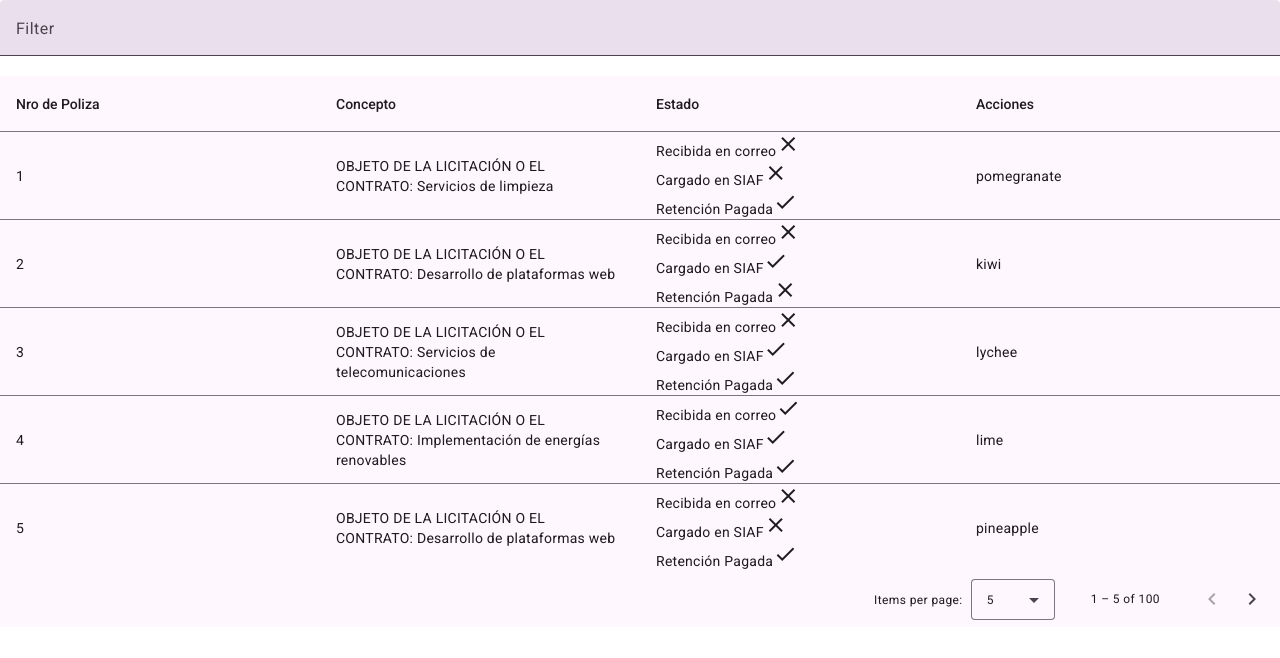
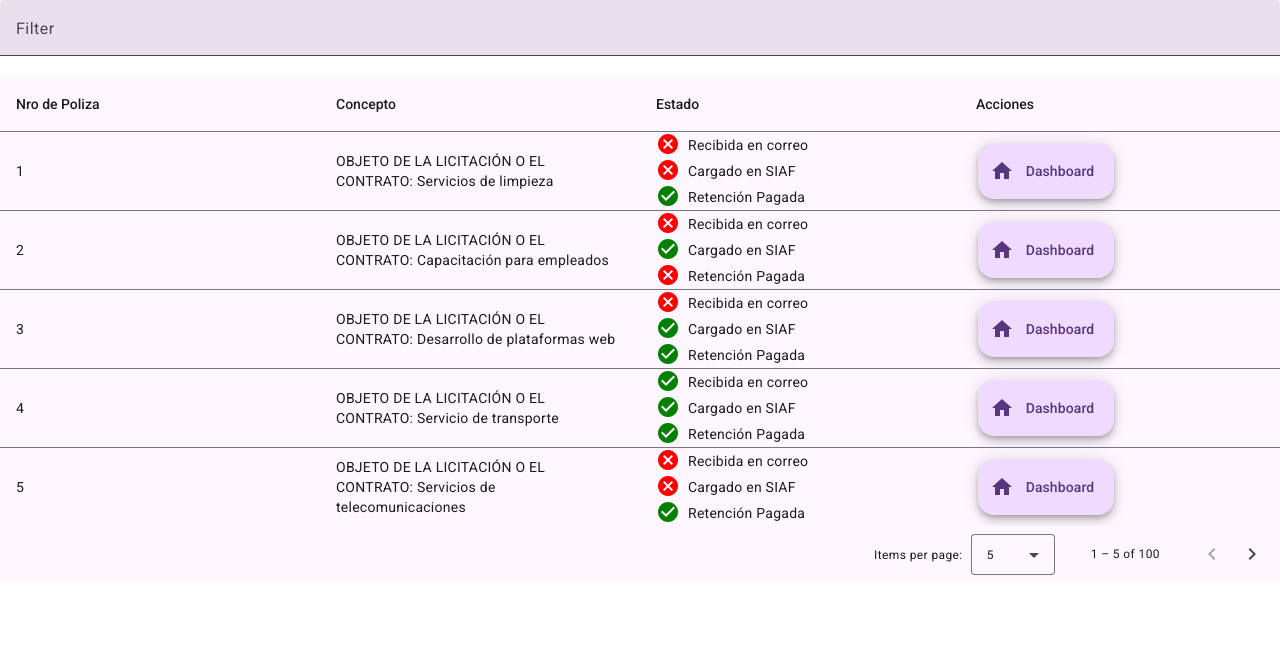
Before and after one commit to baypablosantiago/Tesoreria-FRONT, an Angular app: page / in a window 1280 px wide. Shown: the top 658 px of the page. Built offline with nearby package versions, Linux system fonts and the light colour scheme.

Commit message:
dash button

```diff
--- /dev/null
+++ b/src/app/components/dash-button/dash-button.component.html
@@ -0,0 +1,6 @@
+<div class="dash-button-container">
+    <button mat-fab extended>
+      <mat-icon>home</mat-icon>
+       Dashboard
+    </button>
+  </div>
--- /dev/null
+++ b/src/app/components/dash-button/dash-button.component.scss
@@ -0,0 +1,31 @@
+section {
+    display: table;
+  }
+
+  .example-label {
+    display: table-cell;
+    font-size: 14px;
+    margin-left: 8px;
+    min-width: 120px;
+  }
+
+  .example-button-row {
+    display: table-cell;
+    max-width: 600px;
+  }
+
+  .example-button-row .mat-mdc-button-base {
+    margin: 8px 8px 8px 0;
+  }
+
+  .example-flex-container {
+    display: flex;
+    justify-content: space-between;
+    flex-wrap: wrap;
+  }
+
+  .dash-button-container {
+    display: flex;
+    justify-content: center;
+    width: 140px;
+  }
--- a/src/app/components/main-table/main-table.component.html
+++ b/src/app/components/main-table/main-table.component.html
@@ -30,16 +30,8 @@
       <!-- Action Column -->
       <ng-container matColumnDef="action">
         <th mat-header-cell *matHeaderCellDef mat-sort-header> Acciones </th>
-        <td mat-cell *matCellDef="let row"> {{row.fruit}} </td>
+        <td mat-cell *matCellDef="let row">  <app-dash-button></app-dash-button>  </td>
       </ng-container>
-
-      <!-- Nueva columna para los estados
-<ng-container matColumnDef="states">
-  <th mat-header-cell *matHeaderCellDef mat-sort-header> Estados </th>
-  <td mat-cell *matCellDef="let row">
-    <app-states [states]="row.states"></app-states>
-  </td>
-</ng-container> -->
 
 
       <tr mat-header-row *matHeaderRowDef="displayedColumns"></tr>
--- a/src/app/components/main-table/main-table.component.ts
+++ b/src/app/components/main-table/main-table.component.ts
@@ -5,25 +5,14 @@ import {MatTableDataSource, MatTableModule} from '@angular/material/table';
 import {MatInputModule} from '@angular/material/input';
 import {MatFormFieldModule} from '@angular/material/form-field';
 import { StatesComponent } from "../states/states.component";
+import { DashButtonComponent } from "../dash-button/dash-button.component";
 
 export interface PolicyData {
   number: string;
   concept: string;
   states: { name: string; checked: boolean }[];
-  fruit: string;
 }
 
-/** Constants used to fill up our data base. */
-const FRUITS: string[] = [
-  'blueberry',
-  'lychee',
-  'kiwi',
-  'mango',
-  'peach',
-  'lime',
-  'pomegranate',
-  'pineapple',
-];
 const CONCEPTS: string[] = [
   'OBJETO DE LA LICITACIÓN O EL CONTRATO: Compra de equipos informáticos',
   'OBJETO DE LA LICITACIÓN O EL CONTRATO: Servicio de mantenimiento de edificios',
@@ -54,7 +43,7 @@ const CONCEPTS: string[] = [
   selector: 'app-main-table',
   styleUrl: 'main-table.component.scss',
   templateUrl: 'main-table.component.html',
-  imports: [MatFormFieldModule, MatInputModule, MatTableModule, MatSortModule, MatPaginatorModule, StatesComponent],
+  imports: [MatFormFieldModule, MatInputModule, MatTableModule, MatSortModule, MatPaginatorModule, StatesComponent, DashButtonComponent],
 })
 export class MainTableComponent implements AfterViewInit {
   displayedColumns: string[] = ['number', 'concept', 'states', 'action'];
@@ -102,6 +91,5 @@ function createNewUser(nro: number): PolicyData {
     number: nro.toString(),
     concept: concept,
     states: generateRandomStates(),
-    fruit: FRUITS[Math.round(Math.random() * (FRUITS.length - 1))],
   };
 }
--- a/src/app/components/states/states.component.html
+++ b/src/app/components/states/states.component.html
@@ -1,9 +1,9 @@
 <div class="states-container">
-    <div *ngFor="let state of states; let i = index" class="state-item">
-      <span>{{ state.name }}</span>
-      <span class="status-icon">
-        <mat-icon *ngIf="state.checked" color="primary">check</mat-icon>
-        <mat-icon *ngIf="!state.checked" color="warn">close</mat-icon>
-      </span>
-    </div>
+  <div *ngFor="let state of states" class="state-item">
+    <span class="status-icon" [ngClass]="state.checked ? 'checked' : 'unchecked'">
+      <mat-icon *ngIf="state.checked">check_circle</mat-icon>
+      <mat-icon *ngIf="!state.checked">cancel</mat-icon>
+    </span>
+    <span>{{ state.name }}</span>
   </div>
+</div>
--- a/src/app/components/states/states.component.scss
+++ b/src/app/components/states/states.component.scss
@@ -0,0 +1,20 @@
+.status-icon {
+    display:inline;
+    align-items: center;
+    justify-content: center;
+    font-size: 24px; // Ajustar tamaño si es necesario
+
+    &.checked mat-icon {
+      color: green;
+    }
+
+    &.unchecked mat-icon {
+      color: red;
+    }
+  }
+
+  .state-item {
+    display: flex;
+    align-items: center;
+    gap: 8px; // Espaciado entre el ícono y el texto
+  }
```
Also changed, not shown: src/app/components/dash-button/dash-button.component.ts (added, +15 -0 lines), 1 other file (tests, documents, lock files or other folders).
